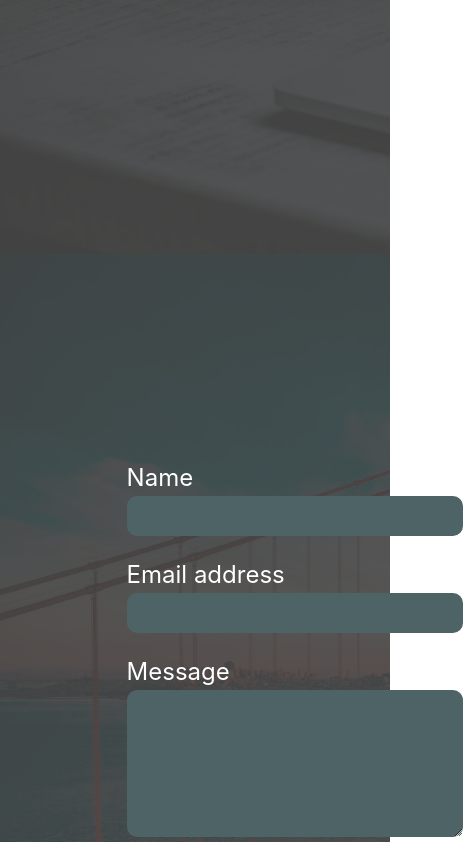
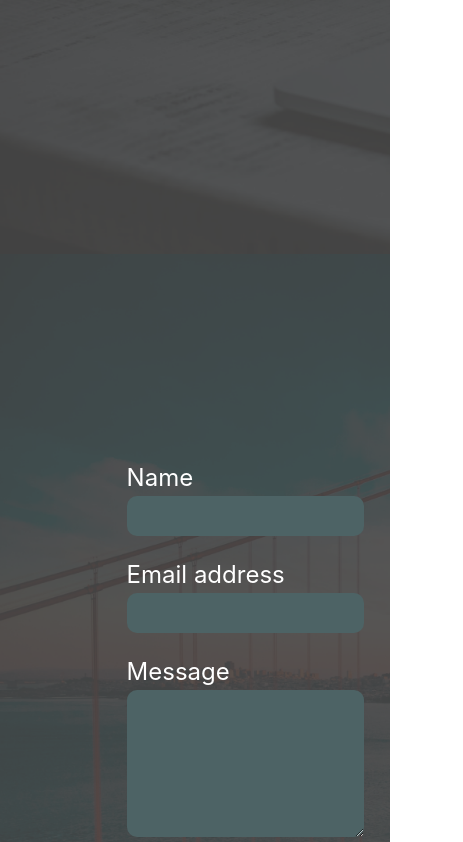
Before and after one commit to JBuhay34/jbuhay34.github.io, a React (Create React App) app: page / in a window 390 px wide. Shown: the part 5654-6496 px from the top of the page, 463 px wide, since content can reach past the window. Built offline with nearby package versions, Linux system fonts and the light colour scheme.

Commit message:
% value for form

```diff
--- a/src/components/Contact.css
+++ b/src/components/Contact.css
@@ -48,7 +48,7 @@ label {
 
 
     .form-control{
-        width: 14em;
+        width: 90%;
         padding: 6px;
 
     }
```
